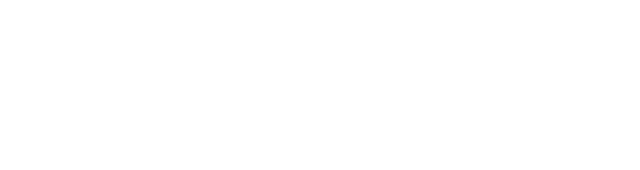
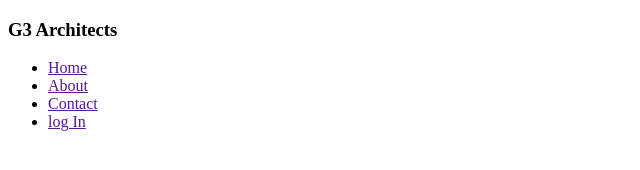
Before and after one commit to MehediHasan2075/g3-architects-website, a plain HTML site: page index.html in a window 1280 px wide. Shown: the whole page, without its empty margins (0-640 px from the left). Drawn offline with Linux system fonts and the light colour scheme.

Commit message:
front  created

```diff
--- a/index.html
+++ b/index.html
@@ -7,6 +7,17 @@
   <link rel="stylesheet" href="styles/architect.css">
 </head>
 <body>
+  <header>
+    <nav>
+      <h3>G3 Architects</h3>
+      <ul>
+        <li><a href="">Home</a></li>
+        <li><a href="">About</a></li>
+        <li><a href="">Contact</a></li>
+        <li><a href="">log In</a></li>
+      </ul>
+    </nav>
+  </header>
 
 </body>
 </html>
--- a/styles/architect.css
+++ b/styles/architect.css
@@ -0,0 +1,4 @@
+/* work sand font from google fonts */
+@import url('https://fonts.googleapis.com/css2?family=Work+Sans:wght@400;500;600;700;800&display=swap')
+
+*{font-family: 'Work Sans', sans-serif;}
```
